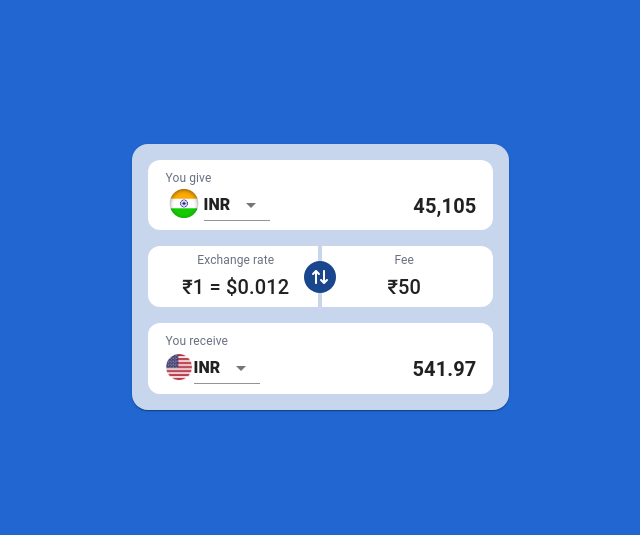
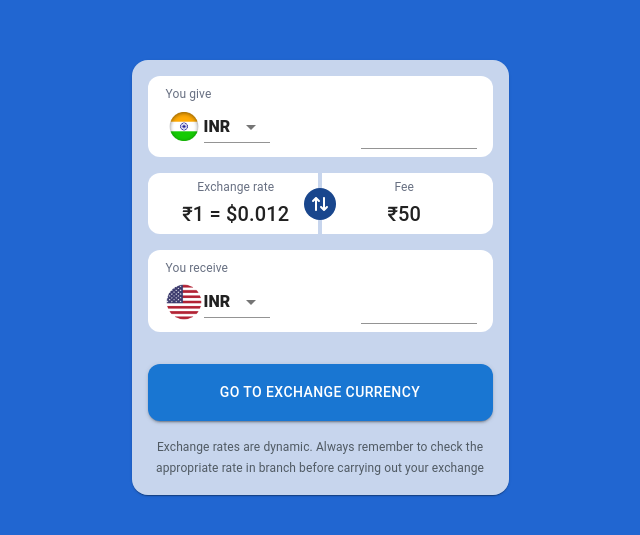
Before and after one commit to Chandanpt/currency-exchange, a Next.js app: page /home in a window 1280 px wide. Shown: the part 123-658 px from the top of the page, without its empty margins (320-960 px from the left). Built offline with nearby package versions, Linux system fonts and the light colour scheme.

Commit message:
Added hover and convert numbers into input field

```diff
--- a/src/pages/home/customStyles.css
+++ /dev/null
@@ -1,4 +0,0 @@
-subtitle {
-    font-size: 12px;
-    color: #687082;
-}
--- a/src/pages/home/index.tsx
+++ b/src/pages/home/index.tsx
@@ -10,15 +10,24 @@ import {
   FormControl,
   InputLabel,
   NativeSelect,
+  TextField,
 } from "@mui/material";
 import Image from "next/image";
-import React from "react";
+import React, { useState, ChangeEvent } from "react";
 import India from "../../../public/assets/4-13.png";
 import usa from "../../../public/assets/united-states-flat-rounded-flag-icon-with-transparent-background-free-png.webp";
 import { FontAwesomeIcon } from "@fortawesome/react-fontawesome";
 import { faArrowRightArrowLeft } from "@fortawesome/free-solid-svg-icons";
 
 const Home = () => {
+  const [value, setValue] = useState<string>("");
+
+  const handleChange = (event: ChangeEvent<HTMLInputElement>) => {
+    const inputValue = event.target.value.replace(/[^\d]/g, "").slice(0, 8);
+    const formattedValue = inputValue.replace(/\B(?=(\d{3})+(?!\d))/g, ",");
+    setValue(formattedValue);
+  };
+
   return (
     <Box
       sx={{ backgroundColor: "#2166D1" }}
@@ -32,7 +41,7 @@ const Home = () => {
           backgroundColor: "#F1F2F4CC",
           padding: "0 16px",
           borderRadius: "16px",
-          minWidth: "345px",
+          width: "345px",
         }}
       >
         <Box>
@@ -56,8 +65,24 @@ const Home = () => {
               alignItems="center"
               margin="0 8px"
             >
-              <Box>
-                <Image src={India} alt="India" width={40} style={{aspectRatio: "1"}} />
+              <Box
+                sx={{
+                  display: "flex",
+                  alignItems: "center",
+                  transition: 'all 0.3s ease',
+                  "&:hover": {
+                    padding: "4px",
+                    borderRadius: "8px",
+                    backgroundColor: "#e0e0e0cc",
+                  },
+                }}
+              >
+                <Image
+                  src={India}
+                  alt="India"
+                  width={40}
+                  style={{ aspectRatio: "1" }}
+                />
                 <FormControl>
                   <NativeSelect
                     defaultValue="India"
@@ -78,9 +103,32 @@ const Home = () => {
                 </FormControl>
               </Box>
 
-              <Typography variant="h6" fontWeight="bold">
-                45,105
-              </Typography>
+              <TextField
+                id="standard-basic"
+                variant="standard"
+                onChange={(e) => handleChange(e)}
+                value={value}
+                inputProps={{ inputMode: "numeric", pattern: "[0-9]*" }}
+                sx={{
+                  // Set width as needed
+                  transition: 'all 0.3s ease',
+                  "&:hover": {
+                    padding: "2px 8px",
+                    borderRadius: "8px",
+                    backgroundColor: "#e0e0e0cc",
+                  },
+                  "& input": {
+                    fontWeight: "bold",
+                    display: "flex",
+                    alignItems: "center",
+                    width: "100px",
+                    textAlign: "right",
+                    fontSize: "20px",
+                    padding: "8px",
+                    borderBottom: "none",
+                  },
+                }}
+              />
             </Box>
           </Card>
           <Card
@@ -137,14 +185,14 @@ const Home = () => {
 
             <Box
               sx={{
-                width: "32px", // Diameter of the circle
-                height: "32px", // Diameter of the circle
-                borderRadius: "50%", // To make it a circle
+                width: "32px",
+                height: "32px",
+                borderRadius: "50%",
                 background: "#19468D",
                 position: "absolute",
                 left: "50%",
                 top: "50%",
-                transform: "translate(-50%, -50%) rotate(90deg)", // Center the circle
+                transform: "translate(-50%, -50%) rotate(90deg)",
                 display: "flex",
                 justifyContent: "center",
                 alignItems: "center",
@@ -190,8 +238,24 @@ const Home = () => {
               alignItems="center"
               margin="0 8px"
             >
-              <Box>
-                <Image src={usa} alt="India" width={30} style={{aspectRatio: "1"}} />
+              <Box
+                sx={{
+                  display: "flex",
+                  alignItems: "center",
+                  transition: 'all 0.3s ease',
+                  "&:hover": {
+                    padding: "4px",
+                    borderRadius: "8px",
+                    backgroundColor: "#e0e0e0cc",
+                  },
+                }}
+              >
+                <Image
+                  src={usa}
+                  alt="India"
+                  width={40}
+                  style={{ aspectRatio: "1" }}
+                />
                 <FormControl>
                   <NativeSelect
                     defaultValue="India"
@@ -212,12 +276,53 @@ const Home = () => {
                 </FormControl>
               </Box>
 
-              <Typography variant="h6" fontWeight="bold">
-                541.97
-              </Typography>
+              <TextField
+                id="standard-basic"
+                variant="standard"
+                onChange={(e) => handleChange(e)}
+                value={value}
+                inputProps={{ inputMode: "numeric", pattern: "[0-9]*" }}
+                sx={{
+                  transition: 'all 0.3s ease',
+                  "&:hover": {
+                    padding: "2px 8px",
+                    borderRadius: "8px",
+                    backgroundColor: "#e0e0e0cc",
+                  },
+                  "& input": {
+                    fontWeight: "bold",
+                    display: "flex",
+                    alignItems: "center",
+                    width: "100px",
+                    textAlign: "right",
+                    fontSize: "20px",
+                    padding: "8px",
+                    borderBottom: "none",
+                  },
+                }}
+              />
             </Box>
           </Card>
         </Box>
+        <Button
+          variant="contained"
+          fullWidth
+          sx={{ margin: "16px 0", borderRadius: "12px", padding: "16px" }}
+        >
+          Go to exchange currency
+        </Button>
+        <Typography
+          variant="subtitle1"
+          sx={{
+            fontSize: "12px",
+            color: "#505A63",
+            textAlign: "center",
+            marginBottom: "16px",
+          }}
+        >
+          Exchange rates are dynamic. Always remember to check the appropriate
+          rate in branch before carrying out your exchange
+        </Typography>
       </Card>
     </Box>
   );
```
